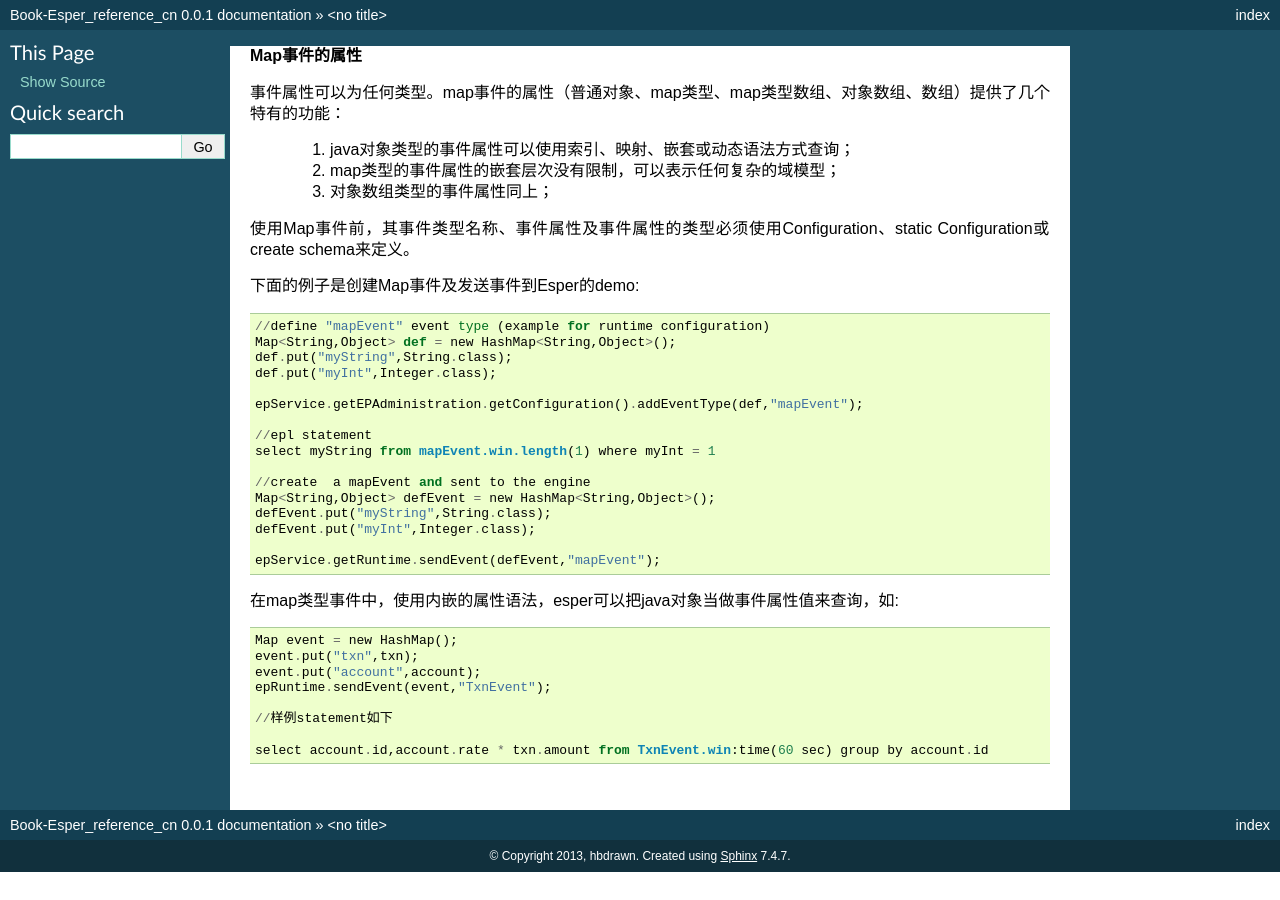
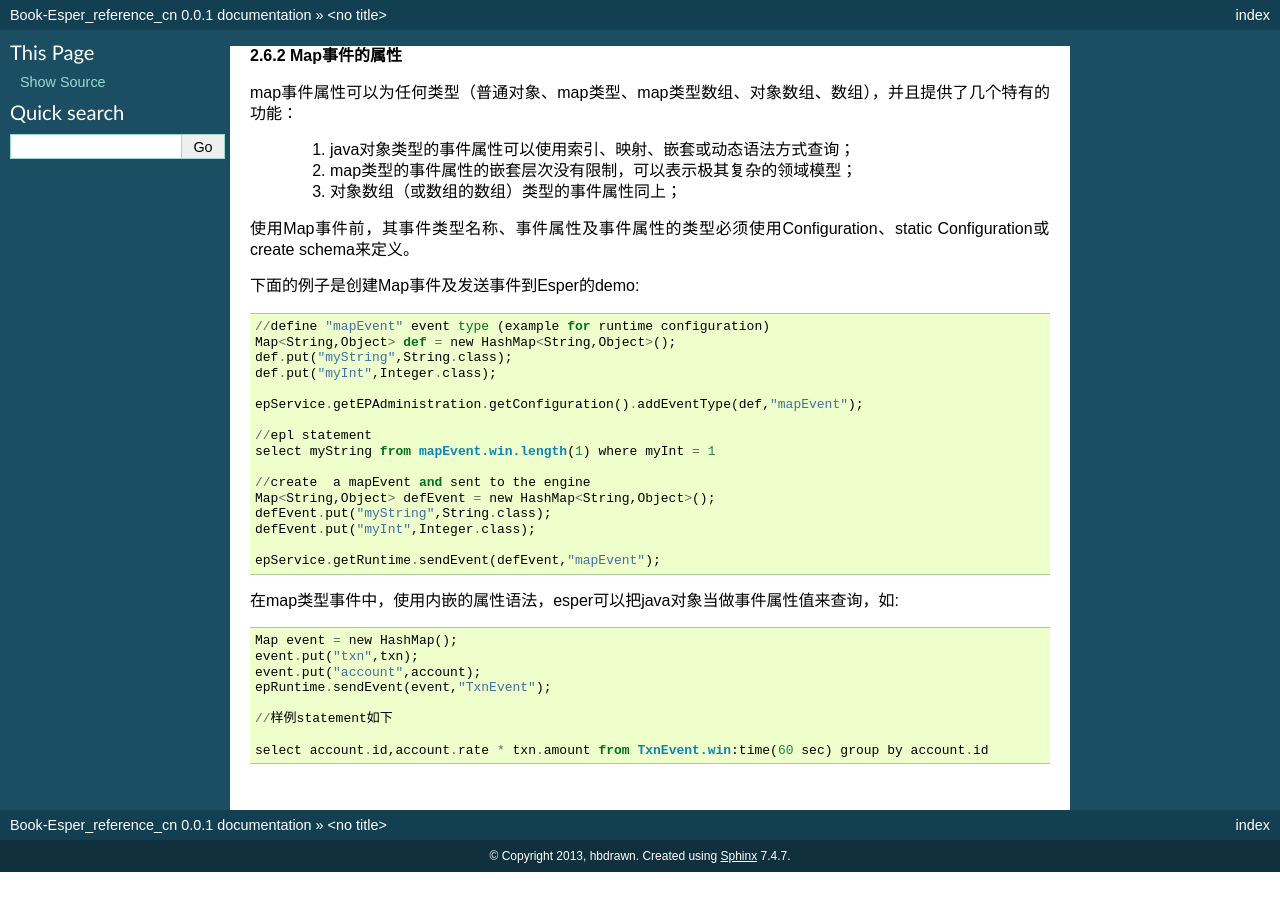
Before and after one commit to hancy2013/Book-Esper_reference_cn, a Sphinx documentation site: the page built from source/2.6.2.rst, in a window 1280 px wide. Built offline with Sphinx 7.4.7, drawn with Linux system fonts in a browser that asks for light colours.

Commit message:
格式完善及内容审查

```diff
--- a/source/2.6.1.rst
+++ b/source/2.6.1.rst
@@ -1,4 +1,4 @@
-**综述**
+**2.6.1 综述**
 
 用实现Map接口的对象来表示事件。此类型事件的事件属性就是可以通过map的get方法得到的所有的值，即map中的所有key值=事件属性。
 
--- a/source/2.6.2.rst
+++ b/source/2.6.2.rst
@@ -1,12 +1,12 @@
-**Map事件的属性**
+**2.6.2 Map事件的属性**
 
-事件属性可以为任何类型。map事件的属性（普通对象、map类型、map类型数组、对象数组、数组）提供了几个特有的功能：
+map事件属性可以为任何类型（普通对象、map类型、map类型数组、对象数组、数组），并且提供了几个特有的功能：
 
 	1. java对象类型的事件属性可以使用索引、映射、嵌套或动态语法方式查询；
 
-	2. map类型的事件属性的嵌套层次没有限制，可以表示任何复杂的域模型；
+	2. map类型的事件属性的嵌套层次没有限制，可以表示极其复杂的领域模型；
 
-	3. 对象数组类型的事件属性同上；
+	3. 对象数组（或数组的数组）类型的事件属性同上；
 
 使用Map事件前，其事件类型名称、事件属性及事件属性的类型必须使用Configuration、static Configuration或create schema来定义。
 
--- a/source/tableContent.rst
+++ b/source/tableContent.rst
@@ -26,9 +26,9 @@
 
 		2.6.1  概要
 
-		2.6.2  map属性
+		2.6.2  map事件的事件属性
 
-		2.6.3  map属性中的高级类型
+		2.6.3  map事件中的高级属性
 
 			2.6.3.1  内嵌类型
 
```
Also changed, not shown: other parts of source/2.6.1.rst (+1 -1 lines).
